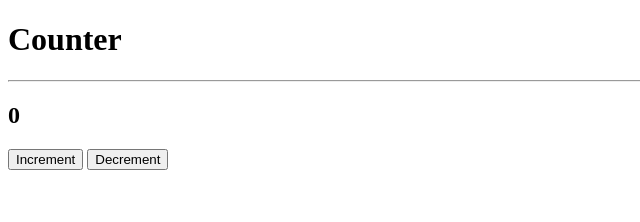
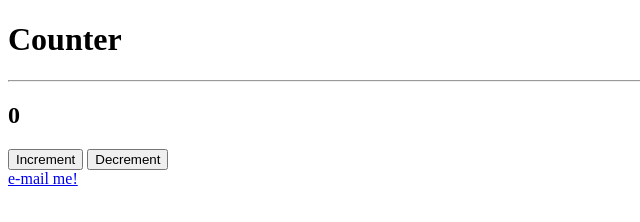
Before and after one commit to scottwr98/crazy_counter, a plain HTML site: page index.html in a window 1280 px wide. Shown: the full height of the page, 0-640 px from the left. Drawn offline with Linux system fonts and the light colour scheme.

Commit message:
email link

```diff
--- a/index.html
+++ b/index.html
@@ -11,5 +11,7 @@
         <h2>0</h2>
         <button>Increment</button>
         <button>Decrement</button>
+        <br>
+        <a href="mailto:charlie@charlie.com">e-mail me!</a>
     </body>
 </html>
```
